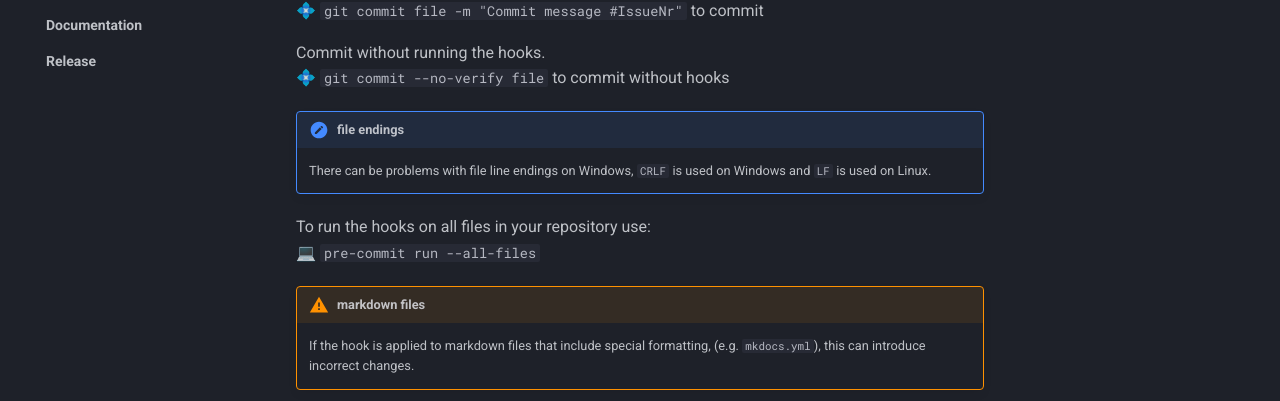
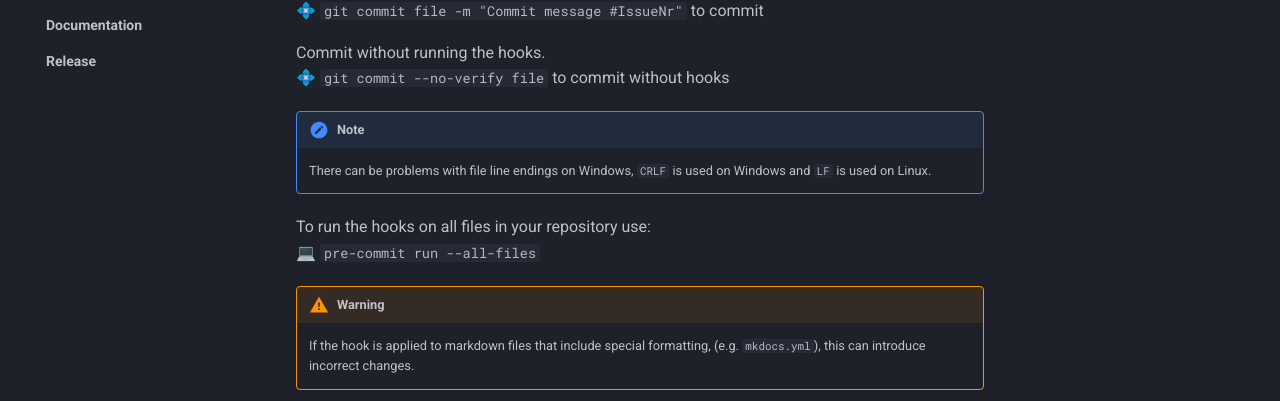
Before and after one commit to rl-institut/super-repo, an MkDocs documentation site: the page built from docs/development/git/index.md, in a window 1280 px wide and 900 px high, scrolled down 1761 px. Shown: the part 462-863 px from the top of the window. Built offline with MkDocs 1.6.1 and Material for MkDocs 9.7.7, drawn with Linux system fonts in a browser that asks for light colours; comment, search, counter and statistics services are not loaded; the version menu is left out.

Commit message:
Update boxes #1

```diff
--- a/docs/development/git/index.md
+++ b/docs/development/git/index.md
@@ -78,12 +78,12 @@ All commits will trigger the hooks automatically.<br>
 Commit without running the hooks.<br>
 💠 `git commit --no-verify file` to commit without hooks
 
-!!! Note "file endings"
+!!! Note
     There can be problems with file line endings on Windows, `CRLF` is used on Windows and `LF` is used on Linux.
 
 To run the hooks on all files in your repository use:<br>
 💻 `pre-commit run --all-files`
 
-!!! Warning "markdown files"
+!!! Warning
     If the hook is applied to markdown files that include special formatting,
     (e.g. `mkdocs.yml`), this can introduce incorrect changes.
```
